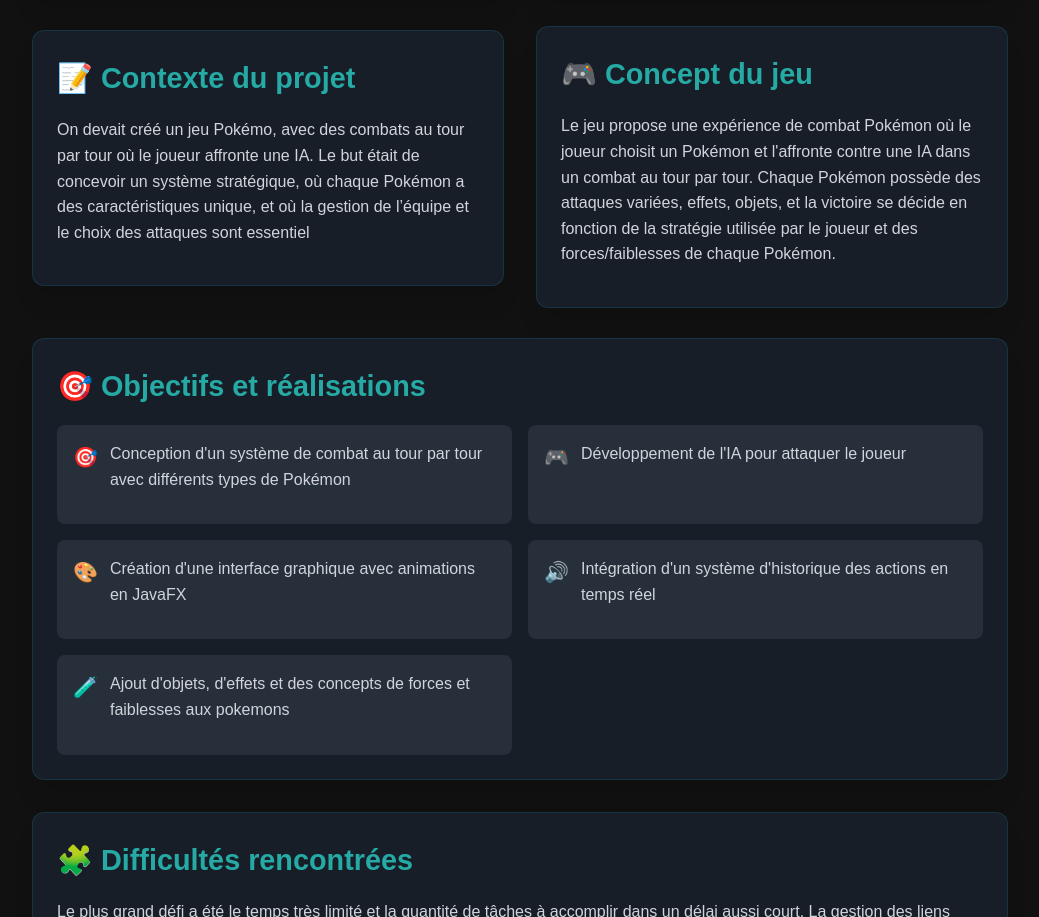
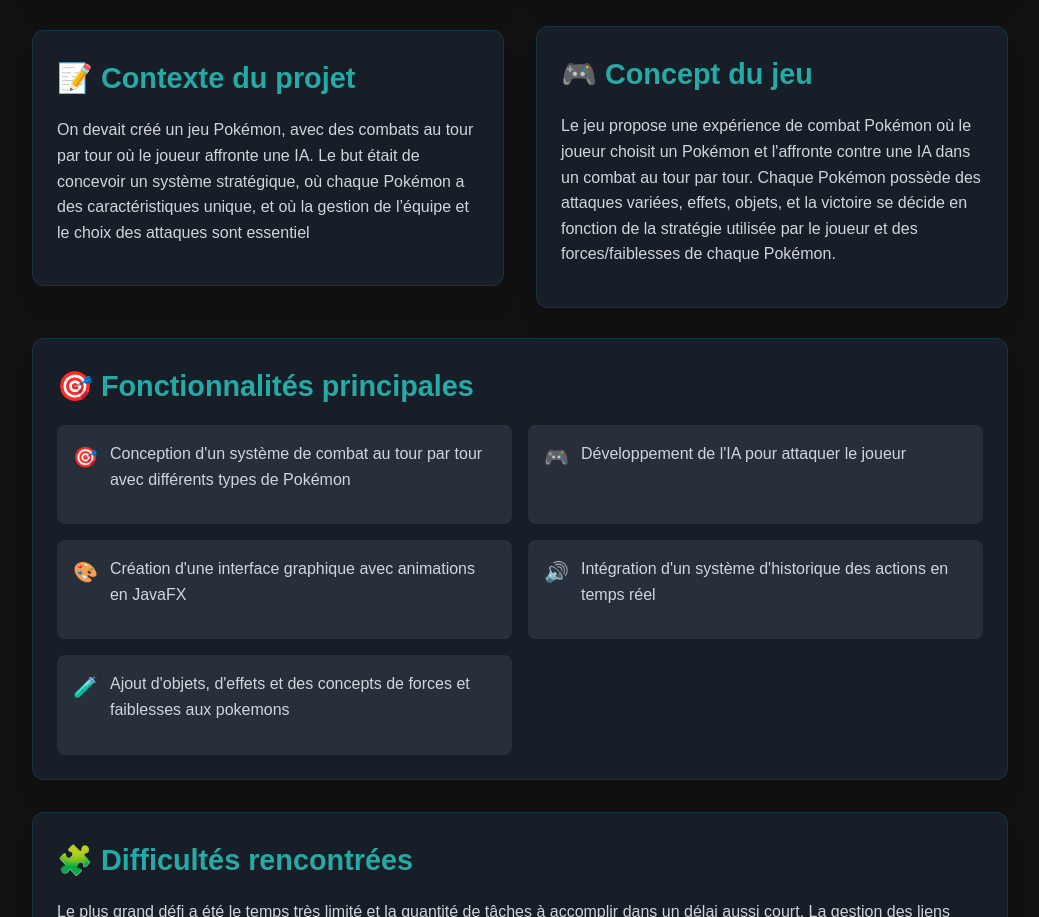
Before and after one commit to eloane-ducrocq/portfolio, a Next.js app: page /projets/pokemon in a window 1280 px wide. Shown: the part 1300-2217 px from the top of the page, without its empty margins (120-1159 px from the left). Built offline with nearby package versions, Linux system fonts and the light colour scheme.

Commit message:
fix:correct the fault pokemo

```diff
--- a/src/app/projets/pokemon/page.tsx
+++ b/src/app/projets/pokemon/page.tsx
@@ -63,7 +63,7 @@
             <div className="info-card">
               <h2>📝 Contexte du projet</h2>
               <p>
-                On devait créé un jeu Pokémo, avec des combats au tour par tour où le joueur affronte une IA. Le but était de concevoir un système stratégique, où chaque Pokémon a des caractéristiques unique, et où la gestion de l’équipe et le choix des attaques sont essentiel
+                On devait créé un jeu Pokémon, avec des combats au tour par tour où le joueur affronte une IA. Le but était de concevoir un système stratégique, où chaque Pokémon a des caractéristiques unique, et où la gestion de l’équipe et le choix des attaques sont essentiel
               </p>
             </div>
           </div>
@@ -102,7 +102,7 @@
 
         <div className="space-y animate-fadeInUp delay-600 sectionBack">
           <div className="info-card">
-            <h2>🎯 Objectifs et réalisations</h2>
+            <h2>🎯 Fonctionnalités principales</h2>
             <div className="objectives-grid">
               <div className="objective-item">
                 <div className="objective-icon">🎯</div>
```
